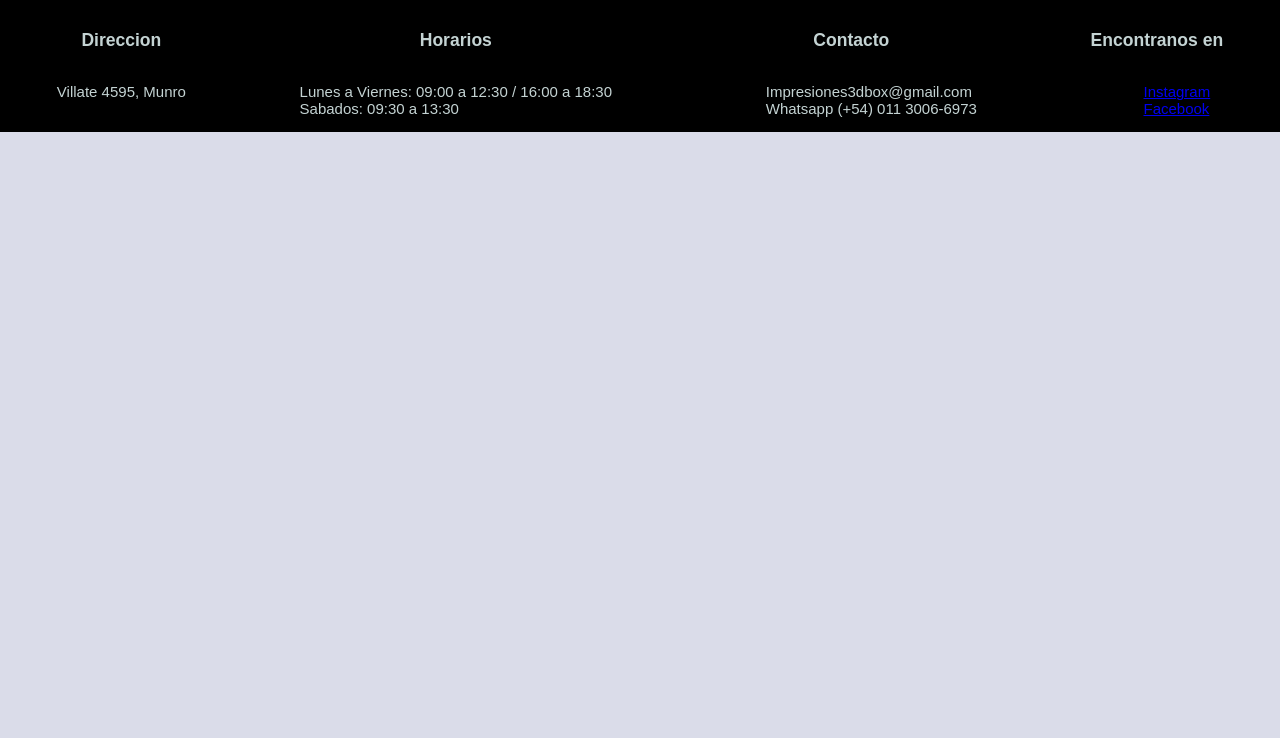
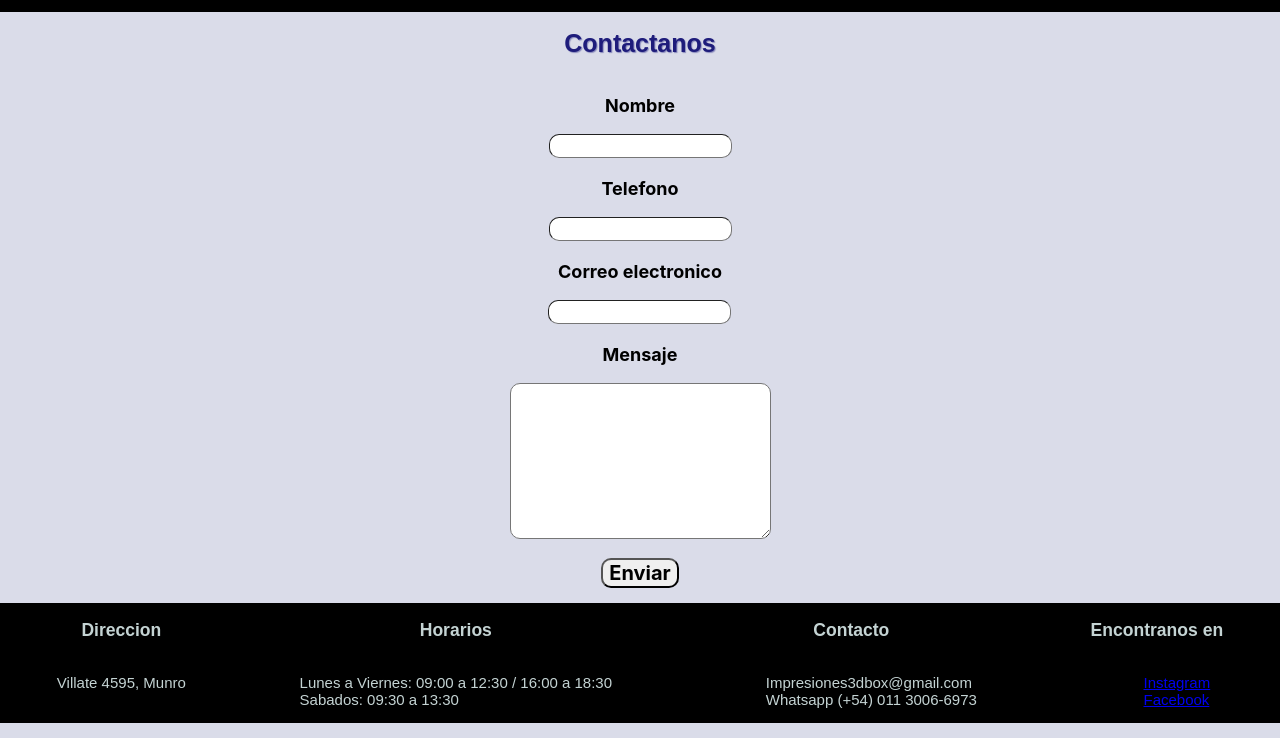
Before and after one commit to Ernes73/trabajos-coder-house, a plain HTML site: page pages/contactanos.html in a window 1280 px wide. Shown: the part 62-800 px from the top of the page. Drawn offline with nearby package versions, Linux system fonts and the light colour scheme; a web font is replaced by a local one.

Commit message:
pagina con contactanos

```diff
--- a/pages/contactanos.html
+++ b/pages/contactanos.html
@@ -40,7 +40,34 @@
 
  <!-- contenido -->
 <main>
+    <header>
+     <h1 class="titulo-1">Contactanos</h1>
+    </header>
 
+
+    <form class="contacto" action="">
+        <div class="nombre">
+            <label class="parrafo" for="">Nombre</label> <br>
+            <input type="text">
+        </div>
+
+        <div class="telefono">
+            <label class="parrafo" for="" class="">Telefono</label> <br>
+            <input type="text">
+        </div>
+
+        <div class="correo">
+            <label class="parrafo" for="">Correo electronico</label> <br>
+            <input type="text">
+        </div>
+
+        <div class="mensaje">
+            <label class="parrafo" for="">Mensaje</label> <br>
+            <textarea name="" id="" cols="30" rows="10"></textarea>
+        </div>
+
+        <input class="boton" type="button" value="Enviar"><header>
+    </form>
 </main>
  <!-- Pie de pagina -->
     <footer>
```
